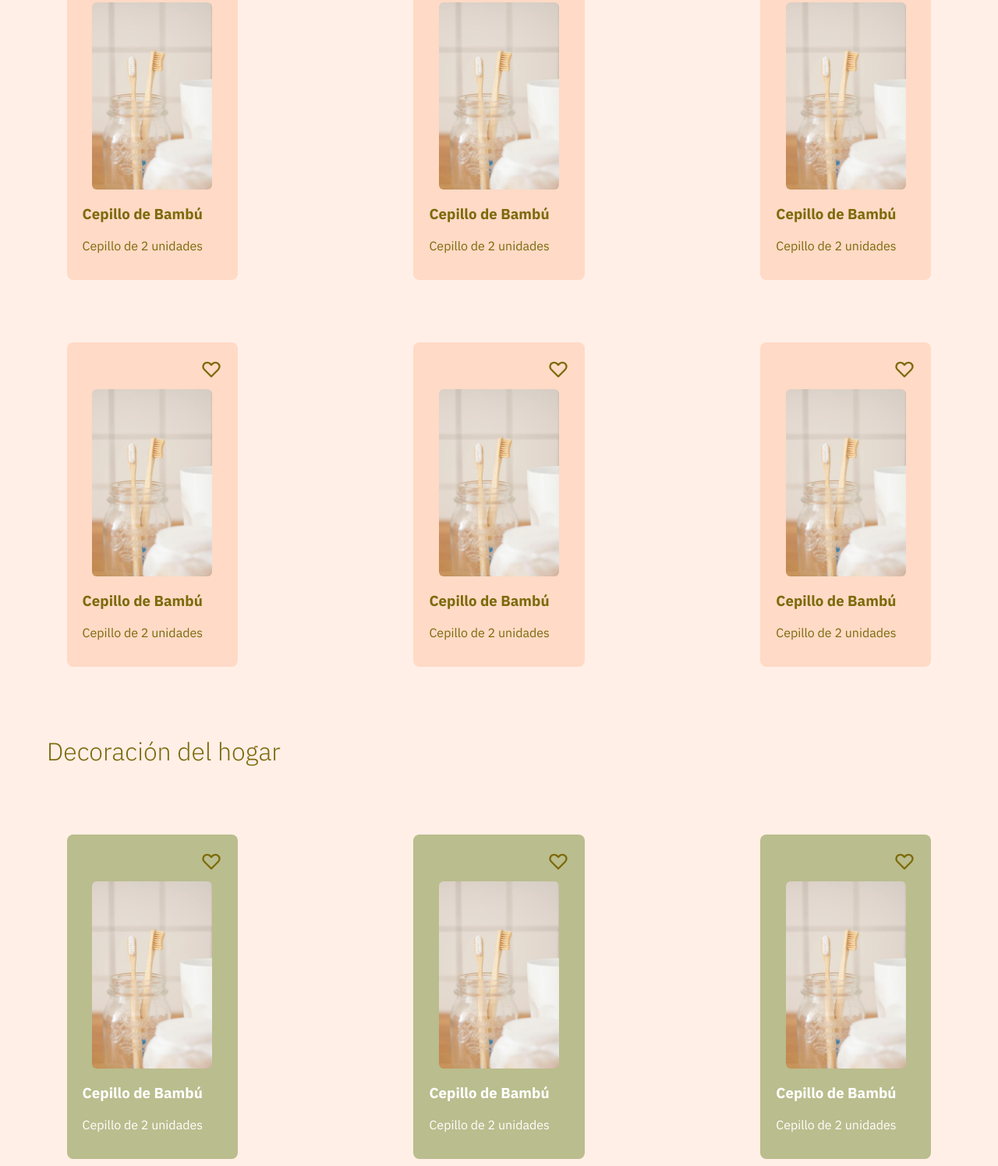
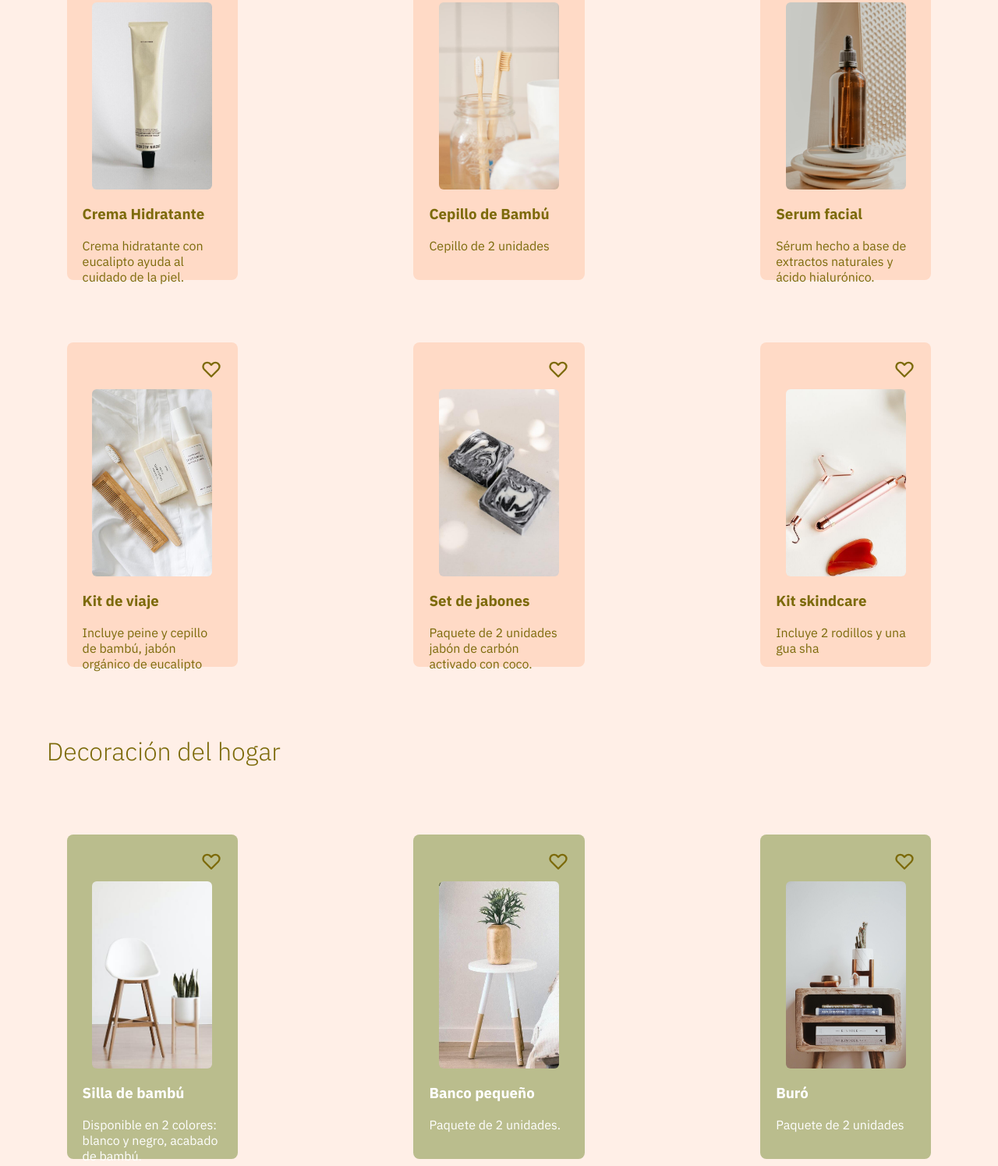
Before and after one commit to jordiP28/Pagina-de-compras, a plain HTML site: page index.html in a window 1280 px wide. Shown: the part 936-2431 px from the top of the page at 78% size. Drawn offline with Linux system fonts and the light colour scheme.

Commit message:
secion de compra

```diff
--- a/index.html
+++ b/index.html
@@ -59,7 +59,19 @@
                             </svg>
                         </div>
                         <div class="product-image">
-                            <img src="./assets/img/products/toothbrush.jpg" alt="toothbrush">
+                            <img src="./assets/img/products/hand-cream.jpeg" alt="Crema Hidratante">
+                        </div>
+                        <h3>Crema Hidratante</h3>
+                        <p>Crema hidratante con eucalipto ayuda al cuidado de la piel.</p>
+                    </div>
+                    <div class="product-card">
+                        <div class="icon">
+                            <svg width="24" height="24" viewBox="0 0 24 24" fill="none" xmlns="http://www.w3.org/2000/svg">
+                                <path d="M3.34255 7.7779C3.5687 7.23194 3.90017 6.73586 4.31804 6.31799C4.7359 5.90012 5.23198 5.56865 5.77795 5.3425C6.32392 5.11635 6.90909 4.99995 7.50004 4.99995C8.09099 4.99995 8.67616 5.11635 9.22213 5.3425C9.7681 5.56865 10.2642 5.90012 10.682 6.31799L12 7.63599L13.318 6.31799C14.162 5.47407 15.3066 4.99997 16.5 4.99997C17.6935 4.99997 18.8381 5.47407 19.682 6.31799C20.526 7.16191 21.0001 8.30651 21.0001 9.49999C21.0001 10.6935 20.526 11.8381 19.682 12.682L12 20.364L4.31804 12.682C3.90017 12.2641 3.5687 11.7681 3.34255 11.2221C3.1164 10.6761 3 10.0909 3 9.49999C3 8.90904 3.1164 8.32387 3.34255 7.7779Z" stroke="#7C6A0A" stroke-width="2" stroke-linecap="round" stroke-linejoin="round"/>
+                            </svg>
+                        </div>
+                        <div class="product-image">
+                            <img src="./assets/img/products/toothbrush.jpg" alt="Cepillo de Bambú">
                         </div>
                         <h3>Cepillo de Bambú</h3>
                         <p>Cepillo de 2 unidades</p>
@@ -71,10 +83,10 @@
                             </svg>
                         </div>
                         <div class="product-image">
-                            <img src="./assets/img/products/toothbrush.jpg" alt="toothbrush">
+                            <img src="./assets/img/products/serum.jpg" alt="Serum facial">
                         </div>
-                        <h3>Cepillo de Bambú</h3>
-                        <p>Cepillo de 2 unidades</p>
+                        <h3>Serum facial</h3>
+                        <p>Sérum hecho a base de extractos naturales y ácido hialurónico.</p>
                     </div>
                     <div class="product-card">
                         <div class="icon">
@@ -83,10 +95,10 @@
                             </svg>
                         </div>
                         <div class="product-image">
-                            <img src="./assets/img/products/toothbrush.jpg" alt="toothbrush">
+                            <img src="./assets/img/products/organic-kit.jpg" alt="Kit de viaje">
                         </div>
-                        <h3>Cepillo de Bambú</h3>
-                        <p>Cepillo de 2 unidades</p>
+                        <h3>Kit de viaje</h3>
+                        <p>Incluye peine y cepillo de bambú, jabón orgánico de eucalipto</p>
                     </div>
                     <div class="product-card">
                         <div class="icon">
@@ -95,10 +107,10 @@
                             </svg>
                         </div>
                         <div class="product-image">
-                            <img src="./assets/img/products/toothbrush.jpg" alt="toothbrush">
+                            <img src="./assets/img/products/organic-soap.jpg" alt="et de jabones">
                         </div>
-                        <h3>Cepillo de Bambú</h3>
-                        <p>Cepillo de 2 unidades</p>
+                        <h3>Set de jabones</h3>
+                        <p>Paquete de 2 unidades jabón de carbón activado con coco.</p>
                     </div>
                     <div class="product-card">
                         <div class="icon">
@@ -107,22 +119,10 @@
                             </svg>
                         </div>
                         <div class="product-image">
-                            <img src="./assets/img/products/toothbrush.jpg" alt="toothbrush">
+                            <img src="./assets/img/products/guasha-kit.jpg" alt="Kit skindcare">
                         </div>
-                        <h3>Cepillo de Bambú</h3>
-                        <p>Cepillo de 2 unidades</p>
-                    </div>
-                    <div class="product-card">
-                        <div class="icon">
-                            <svg width="24" height="24" viewBox="0 0 24 24" fill="none" xmlns="http://www.w3.org/2000/svg">
-                                <path d="M3.34255 7.7779C3.5687 7.23194 3.90017 6.73586 4.31804 6.31799C4.7359 5.90012 5.23198 5.56865 5.77795 5.3425C6.32392 5.11635 6.90909 4.99995 7.50004 4.99995C8.09099 4.99995 8.67616 5.11635 9.22213 5.3425C9.7681 5.56865 10.2642 5.90012 10.682 6.31799L12 7.63599L13.318 6.31799C14.162 5.47407 15.3066 4.99997 16.5 4.99997C17.6935 4.99997 18.8381 5.47407 19.682 6.31799C20.526 7.16191 21.0001 8.30651 21.0001 9.49999C21.0001 10.6935 20.526 11.8381 19.682 12.682L12 20.364L4.31804 12.682C3.90017 12.2641 3.5687 11.7681 3.34255 11.2221C3.1164 10.6761 3 10.0909 3 9.49999C3 8.90904 3.1164 8.32387 3.34255 7.7779Z" stroke="#7C6A0A" stroke-width="2" stroke-linecap="round" stroke-linejoin="round"/>
-                            </svg>
-                        </div>
-                        <div class="product-image">
-                            <img src="./assets/img/products/toothbrush.jpg" alt="toothbrush">
-                        </div>
-                        <h3>Cepillo de Bambú</h3>
-                        <p>Cepillo de 2 unidades</p>
+                        <h3>Kit skindcare</h3>
+                        <p>Incluye 2 rodillos y una gua sha</p>
                     </div>
                 </div>
             </div>
@@ -136,10 +136,10 @@
                             </svg>
                         </div>
                         <div class="product-image">
-                            <img src="./assets/img/products/toothbrush.jpg" alt="toothbrush">
+                            <img src="./assets/img/furniture/wood-chair.jpg" alt="Silla de bambú">
                         </div>
-                        <h3>Cepillo de Bambú</h3>
-                        <p>Cepillo de 2 unidades</p>
+                        <h3>Silla de bambú</h3>
+                        <p>Disponible en 2 colores: blanco y negro, acabado de bambú.</p>
                     </div>
                     <div class="product-card">
                         <div class="icon">
@@ -148,10 +148,10 @@
                             </svg>
                         </div>
                         <div class="product-image">
-                            <img src="./assets/img/products/toothbrush.jpg" alt="toothbrush">
+                            <img src="./assets/img/furniture/small-table.jpeg" alt="Banco pequeño">
                         </div>
-                        <h3>Cepillo de Bambú</h3>
-                        <p>Cepillo de 2 unidades</p>
+                        <h3>Banco pequeño</h3>
+                        <p>Paquete de 2 unidades.</p>
                     </div>
                     <div class="product-card">
                         <div class="icon">
@@ -160,10 +160,10 @@
                             </svg>
                         </div>
                         <div class="product-image">
-                            <img src="./assets/img/products/toothbrush.jpg" alt="toothbrush">
+                            <img src="./assets/img/furniture/stand-table.jpg" alt="Buro">
                         </div>
-                        <h3>Cepillo de Bambú</h3>
-                        <p>Cepillo de 2 unidades</p>
+                        <h3>Buró</h3>
+                        <p>Paquete de 2 unidades</p>
                     </div>
                     <div class="product-card">
                         <div class="icon">
@@ -172,10 +172,10 @@
                             </svg>
                         </div>
                         <div class="product-image">
-                            <img src="./assets/img/products/toothbrush.jpg" alt="toothbrush">
+                            <img src="./assets/img/furniture/mueble.jpg" alt="toothbrush">
                         </div>
-                        <h3>Cepillo de Bambú</h3>
-                        <p>Cepillo de 2 unidades</p>
+                        <h3>Cajonera</h3>
+                        <p>Paquete de 2 unidades.</p>
                     </div>
                     <div class="product-card">
                         <div class="icon">
@@ -184,10 +184,10 @@
                             </svg>
                         </div>
                         <div class="product-image">
-                            <img src="./assets/img/products/toothbrush.jpg" alt="toothbrush">
+                            <img src="./assets/img/furniture/mirror.jpg" alt="Espejo de pared">
                         </div>
-                        <h3>Cepillo de Bambú</h3>
-                        <p>Cepillo de 2 unidades</p>
+                        <h3>Espejo de pared</h3>
+                        <p>Paquete de 2 unidades.</p>
                     </div>
                     <div class="product-card">
                         <div class="icon">
@@ -196,10 +196,10 @@
                             </svg>
                         </div>
                         <div class="product-image">
-                            <img src="./assets/img/products/toothbrush.jpg" alt="toothbrush">
+                            <img src="./assets/img/furniture/desk-lamp.jpg" alt="toothbrush">
                         </div>
-                        <h3>Cepillo de Bambú</h3>
-                        <p>Cepillo de 2 unidades</p>
+                        <h3>Lámpara de bambú</h3>
+                        <p>Paquete de 2 unidades.</p>
                     </div>
                 </div>
             </div>
```
